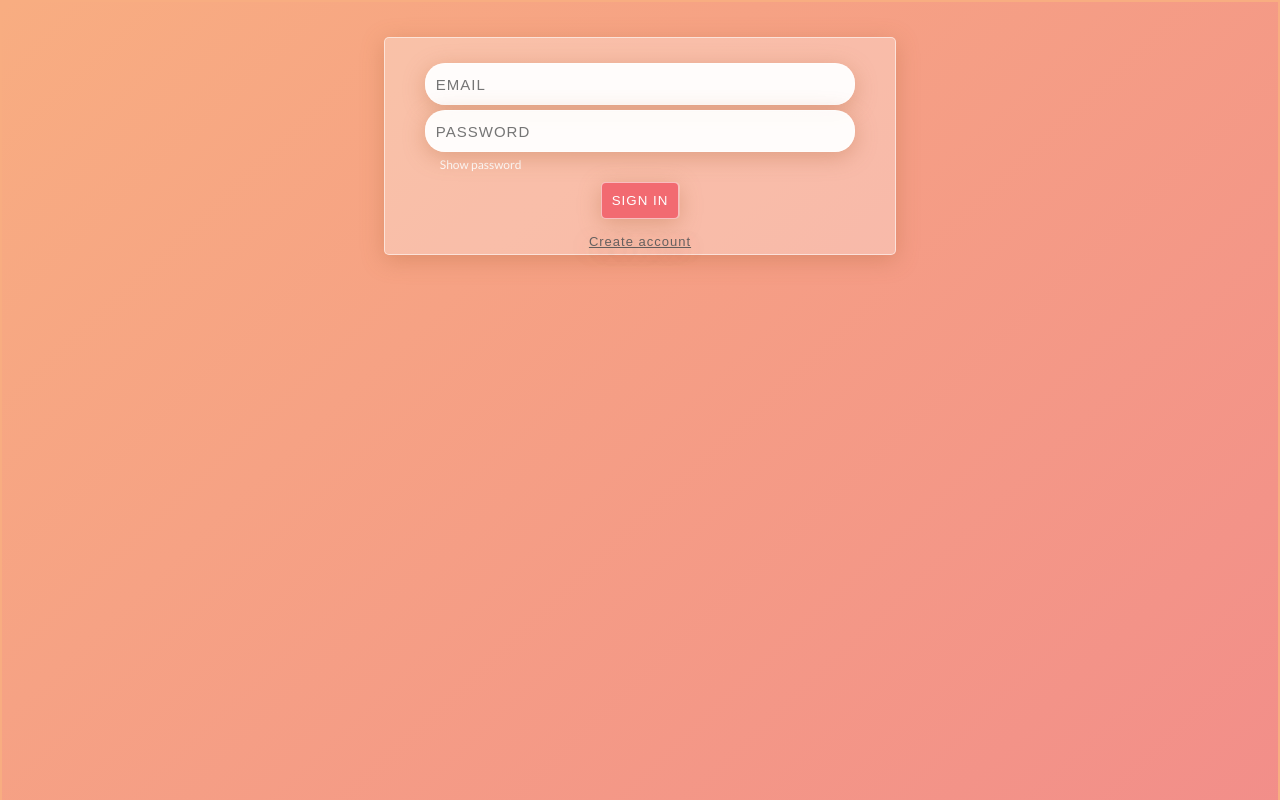
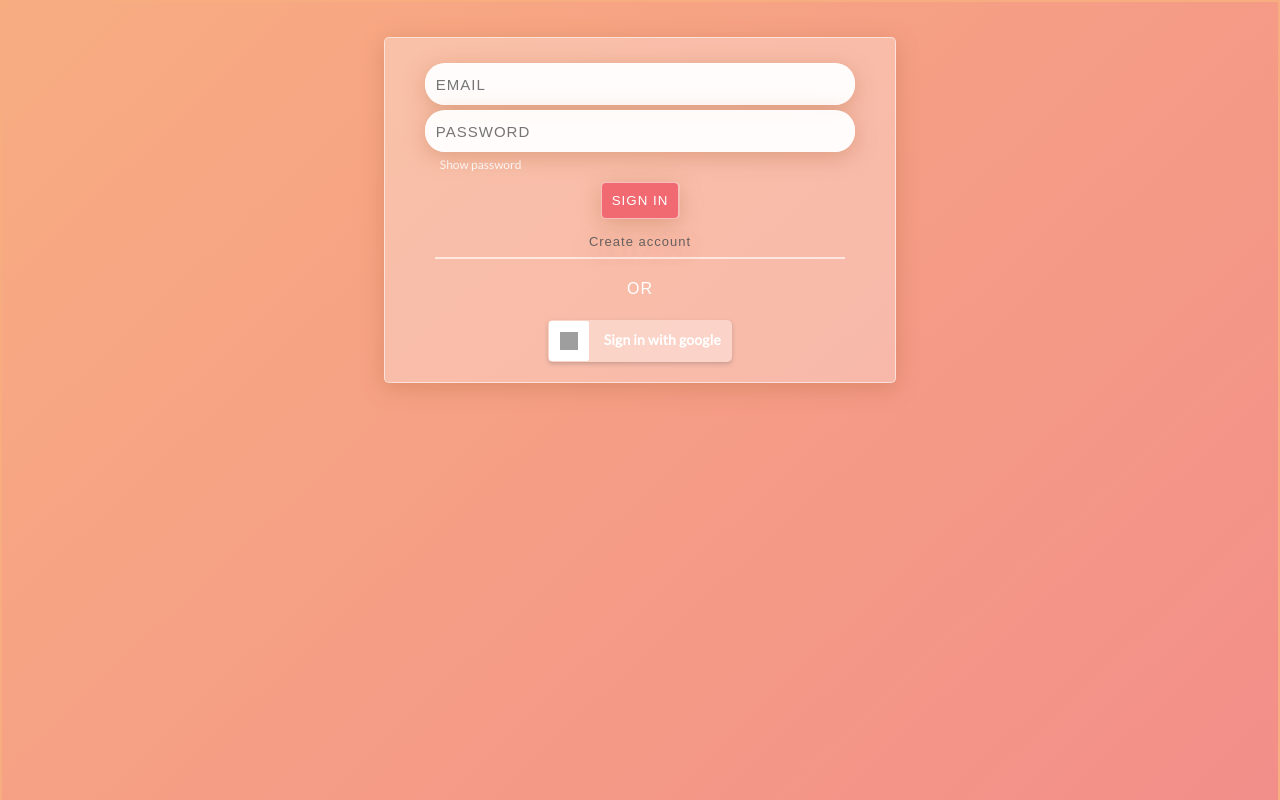
Before and after one commit to Mathildap/CALENDAR-REACT, a React (Create React App) app: page / in a window 1280 px wide. Shown: the top 800 px of the page. Built offline with nearby package versions, Linux system fonts and the light colour scheme; no server answers; grey boxes are pictures that could not be loaded.

Commit message:
added google login

```diff
--- a/package.json
+++ b/package.json
@@ -6,7 +6,9 @@
         "@testing-library/jest-dom": "^5.14.1",
         "@testing-library/react": "^11.2.7",
         "@testing-library/user-event": "^12.8.3",
+        "firebase": "^9.2.0",
         "moment": "^2.29.1",
+        "npm-run-all": "^4.1.5",
         "react": "^17.0.2",
         "react-dom": "^17.0.2",
         "react-icons": "^4.2.0",
--- a/public/index.html
+++ b/public/index.html
@@ -17,6 +17,11 @@
             href="https://fonts.googleapis.com/css2?family=Abril+Fatface&family=Lato&family=Playfair+Display&display=swap"
             rel="stylesheet"
         />
+        <link
+            rel="stylesheet"
+            type="text/css"
+            href="//fonts.googleapis.com/css?family=Open+Sans"
+        />
         <link rel="apple-touch-icon" href="logo.png" />
         <link rel="icon" href="logo.png" type="image/icon type" />
         <title>CALENDAR</title>
--- a/src/App.js
+++ b/src/App.js
@@ -10,6 +10,8 @@ import Login from './components/Login';
 import Notes from './components/Notes';
 import NewNote from './components/NewNote';
 import Edit from './components/Edit';
+import { auth } from './Firebase/firebase';
+import { signOut } from 'firebase/auth';
 
 moment.updateLocale('sv', {
     week: {
@@ -59,6 +61,37 @@ function App() {
             });
     };
 
+    // GOOGLE LOGIN
+    const googleLogin = (info) => {
+        fetch(
+            'https://calendar-backend-mathildap.herokuapp.com/users/googleLogin',
+            {
+                method: 'post',
+                headers: { 'Content-type': 'application/json' },
+                body: JSON.stringify({ info }),
+            }
+        )
+            .then((resp) => resp.json())
+            .then((jsonRes) => {
+                const googleUser = {
+                    userName: jsonRes.username,
+                    id: jsonRes.id,
+                    googleLogin: jsonRes.googleLogin,
+                };
+                setUser(googleUser);
+            })
+            .catch((err) => console.log(err));
+    };
+
+    // LOG OUT
+    const logOutHandler = () => {
+        setUser('');
+        if (user.googleLogin === true) {
+            console.log('google logout');
+            signOut(auth);
+        }
+    };
+
     // - - - - -  - -  GET / CHANGE MONTH - - - -  - - - //
     let [monthInNr, setMonthInNr] = useState(moment().format('MM-YYYY'));
 
@@ -98,10 +131,11 @@ function App() {
     // - - - - -  - -  FETCH HOLIDAY API - - - -  - - - //
     let [apiYear, setApiYear] = useState(monthInNr.slice(-4));
     let [api, setApi] = useState([]);
-    let HOLIDAY_API = '';
-    let useMonth;
 
     useEffect(() => {
+        let HOLIDAY_API = '';
+        let useMonth;
+
         useMonth = monthInNr.slice(0, 2);
         setApiYear(monthInNr.slice(-4));
         HOLIDAY_API +=
@@ -110,6 +144,9 @@ function App() {
             .then((resp) => resp.json())
             .then((data) => {
                 setApi(data.dagar);
+            })
+            .catch((error) => {
+                console.log(error);
             });
     }, [monthInNr]);
 
@@ -132,7 +169,7 @@ function App() {
 
     // GET WHICH DAY THE MONTH BEGINS
     const getEmptyDays = () => {
-        let firstDay = moment(monthInNr, 'MM')
+        let firstDay = moment(monthInNr, 'MM-YYYY')
             .startOf('month')
             .add(-1, 'days')
             .format('d');
@@ -143,7 +180,6 @@ function App() {
     useEffect(() => {
         getDaysArrayByMonth();
         getEmptyDays();
-        // eslint-disabke.next-line react-hooks/exhaustive-deps
     }, [monthInNr]);
 
     // - - - - -  - -  CHOOSED DAY - - - -  - - - //
@@ -179,17 +215,40 @@ function App() {
     };
 
     // GET TODOS FROM DB
+    // useEffect(() => {
+    //     let userId = user.id;
+
+    //     fetch('https://calendar-backend-mathildap.herokuapp.com/get', {
+    //         method: 'post',
+    //         headers: { 'Content-type': 'application/json' },
+    //         body: JSON.stringify({ userId }),
+    //     })
+    //         .then((res) => res.json())
+    //         .then((jsonRes) => setTodos(jsonRes));
+    // }, [user]);
+
+    // GET TODOS FROM DB
     useEffect(() => {
+        getUsersTodos();
+    }, [user]);
+
+    async function getUsersTodos() {
         let userId = user.id;
 
-        fetch('https://calendar-backend-mathildap.herokuapp.com/get', {
-            method: 'post',
-            headers: { 'Content-type': 'application/json' },
-            body: JSON.stringify({ userId }),
-        })
-            .then((res) => res.json())
-            .then((jsonRes) => setTodos(jsonRes));
-    }, [user]);
+        try {
+            const res = await fetch(
+                'https://calendar-backend-mathildap.herokuapp.com/get',
+                {
+                    method: 'post',
+                    headers: { 'Content-type': 'application/json' },
+                    body: JSON.stringify({ userId }),
+                }
+            ).then((resp) => resp.json());
+            setTodos(res);
+        } catch (err) {
+            console.log(err);
+        }
+    }
 
     // DELETE TODO
     const deleteTask = (id) => {
@@ -309,6 +368,7 @@ function App() {
                 <Login
                     userInfo={userInfo}
                     newUserInfo={newUserInfo}
+                    googleLogin={googleLogin}
                     errorMsg={errorMsg}
                     emailExist={emailExist}
                 />
@@ -318,9 +378,7 @@ function App() {
                         month={monthInNr}
                         changeMonth={changeMonth}
                         user={user.userName}
-                        logOutHandler={() => {
-                            setUser('');
-                        }}
+                        logOutHandler={logOutHandler}
                     />
                     <section className='main-container'>
                         <Calendar
--- /dev/null
+++ b/src/Firebase/firebase.js
@@ -0,0 +1,15 @@
+import { initializeApp } from 'firebase/app';
+import { getAuth } from 'firebase/auth';
+
+const firebaseConfig = {
+    apiKey: process.env.REACT_APP_API_KEY,
+    authDomain: process.env.REACT_APP_AUTH_DOMAIN,
+    projectId: process.env.REACT_APP_PROJECT_ID,
+    storageBucket: process.env.REACT_APP_STORAGE_BUCKET,
+    messagingSenderId: process.env.REACT_APP_MESSAGING_SENDER_ID,
+    appId: process.env.REACT_APP_APP_ID,
+};
+
+const app = initializeApp(firebaseConfig);
+
+export const auth = getAuth(app);
--- a/src/components/Login.js
+++ b/src/components/Login.js
@@ -1,7 +1,8 @@
 import React, { useState } from 'react';
-import { BsEye } from 'react-icons/bs';
+import { auth } from '../Firebase/firebase';
+import { signInWithPopup, GoogleAuthProvider } from 'firebase/auth';
 
-function Login({ userInfo, newUserInfo, errorMsg, emailExist }) {
+function Login({ userInfo, newUserInfo, errorMsg, emailExist, googleLogin }) {
     let [email, setEmail] = useState('');
     let [password, setPassword] = useState('');
     let [hasAccount, setHasAccount] = useState(true);
@@ -17,6 +18,20 @@ function Login({ userInfo, newUserInfo, errorMsg, emailExist }) {
     const pWordHandler = (e) => {
         setPassword(e.target.value);
     };
+
+    async function signInWithGoogle() {
+        const provider = new GoogleAuthProvider();
+        try {
+            const res = await signInWithPopup(auth, provider);
+            let googleUserInfo = {
+                email: res.user.email,
+                userName: res.user.displayName,
+            };
+            googleLogin(googleUserInfo);
+        } catch (err) {
+            console.log(err);
+        }
+    }
 
     const newUserHandler = (e) => {
         e.preventDefault();
@@ -90,13 +105,32 @@ function Login({ userInfo, newUserInfo, errorMsg, emailExist }) {
                                 ) : (
                                     ''
                                 )}
-                                <button id='logInBtn'>Sign in</button>
+                                <button type='submit' id='logInBtn'>
+                                    Sign in
+                                </button>
                                 <p
                                     onClick={() => setHasAccount(!hasAccount)}
                                     id='signUp'
                                 >
                                     Create account
                                 </p>
+                                <hr />
+                                <h4>OR</h4>
+                                <div
+                                    className='google-btn'
+                                    onClick={signInWithGoogle}
+                                >
+                                    <div className='google-icon-wrapper'>
+                                        <img
+                                            className='google-icon'
+                                            src='https://upload.wikimedia.org/wikipedia/commons/5/53/Google_%22G%22_Logo.svg'
+                                            alt='google icon'
+                                        />
+                                    </div>
+                                    <p className='btn-text'>
+                                        <b>Sign in with google</b>
+                                    </p>
+                                </div>
                             </form>
                         </div>
                     </div>
--- a/src/sass/style.scss
+++ b/src/sass/style.scss
@@ -1,3 +1,8 @@
+@import url(https://fonts.googleapis.com/css?family=Roboto:500);
+$white: #fff;
+$google-blue: rgba(255, 255, 255, 0.358);
+$button-active-blue: #bfd2f0;
+
 @media screen and (max-width: 850px) {
     body {
         max-width: 850px;
@@ -73,7 +78,10 @@
             margin-left: 5px;
         }
         &:hover {
-            background-color: rgb(238, 158, 162);
+            box-shadow: 0 0 6px $google-blue;
+        }
+        &:active {
+            background: $button-active-blue;
         }
     }
     .logOutBtn {
@@ -100,11 +108,10 @@
         font-family: 'Quicksand', sans-serif;
         font-size: 13px;
         text-align: center;
-        text-decoration: underline;
         letter-spacing: 1px;
         color: rgb(255, 255, 255);
         margin: 0px;
-        margin-bottom: 10px;
+        margin-bottom: 20px;
         text-shadow: 0 5px 22px #b36b3e5e;
         cursor: pointer;
         &:hover {
@@ -112,6 +119,7 @@
         }
     }
     .eye-icon {
+        display: inline;
         font-family: 'Lato', sans-serif;
         color: rgb(255, 255, 255);
         margin-left: 34px;
@@ -119,6 +127,58 @@
         cursor: pointer;
         &:hover {
             color: #bf98988e;
+        }
+    }
+
+    hr {
+        border: 1px solid #ffffffa1;
+        outline: 0;
+        width: 80%;
+    }
+    h4 {
+        color: white;
+        font-family: 'Quicksand', sans-serif;
+        font-weight: normal;
+        letter-spacing: 1px;
+        text-transform: uppercase;
+        text-align: center;
+    }
+    .google-btn {
+        margin: 20px auto;
+        width: 184px;
+        height: 42px;
+        background-color: $google-blue;
+        border-radius: 5px;
+        box-shadow: 0 2px 4px 0 rgba(67, 67, 67, 0.25);
+        .google-icon-wrapper {
+            position: absolute;
+            margin-top: 1px;
+            margin-left: 1px;
+            width: 40px;
+            height: 40px;
+            border-radius: 2px;
+            background-color: $white;
+        }
+        .google-icon {
+            position: absolute;
+            margin-top: 11px;
+            margin-left: 11px;
+            width: 18px;
+            height: 18px;
+        }
+        .btn-text {
+            float: right;
+            margin: 11px 11px 0 0;
+            color: #fff;
+            font-size: 14px;
+            letter-spacing: 0.2px;
+            font-family: 'Lato', sans-serif;
+        }
+        &:hover {
+            box-shadow: 0 0 6px $google-blue;
+        }
+        &:active {
+            background: $button-active-blue;
         }
     }
 
@@ -516,7 +576,10 @@
         margin: 10px;
         box-shadow: 0 5px 22px 0 #b36b3e5e;
         &:hover {
-            background-color: rgb(238, 158, 162);
+            box-shadow: 0 0 6px $google-blue;
+        }
+        &:active {
+            background: $button-active-blue;
         }
     }
     #errorMsg {
@@ -529,7 +592,6 @@
         font-family: 'Quicksand', sans-serif;
         font-size: 13px;
         text-align: center;
-        text-decoration: underline;
         letter-spacing: 1px;
         color: rgb(101, 96, 96);
         margin: 0px;
@@ -548,6 +610,57 @@
         cursor: pointer;
         &:hover {
             color: #bf98988e;
+        }
+    }
+    hr {
+        border: 1px solid #ffffffa1;
+        outline: 0;
+        width: 80%;
+    }
+    h4 {
+        color: white;
+        font-family: 'Quicksand', sans-serif;
+        font-weight: normal;
+        letter-spacing: 1px;
+        text-transform: uppercase;
+        text-align: center;
+    }
+    .google-btn {
+        margin: 20px auto;
+        width: 184px;
+        height: 42px;
+        background-color: $google-blue;
+        border-radius: 5px;
+        box-shadow: 0 2px 4px 0 rgba(67, 67, 67, 0.25);
+        .google-icon-wrapper {
+            position: absolute;
+            margin-top: 1px;
+            margin-left: 1px;
+            width: 40px;
+            height: 40px;
+            border-radius: 2px;
+            background-color: $white;
+        }
+        .google-icon {
+            position: absolute;
+            margin-top: 11px;
+            margin-left: 11px;
+            width: 18px;
+            height: 18px;
+        }
+        .btn-text {
+            float: right;
+            margin: 11px 11px 0 0;
+            color: #fff;
+            font-size: 14px;
+            letter-spacing: 0.2px;
+            font-family: 'Lato', sans-serif;
+        }
+        &:hover {
+            box-shadow: 0 0 6px $google-blue;
+        }
+        &:active {
+            background: $button-active-blue;
         }
     }
 
```
Also changed, not shown: src/css/style.css, 18 other files (tests, documents, lock files or other folders).
